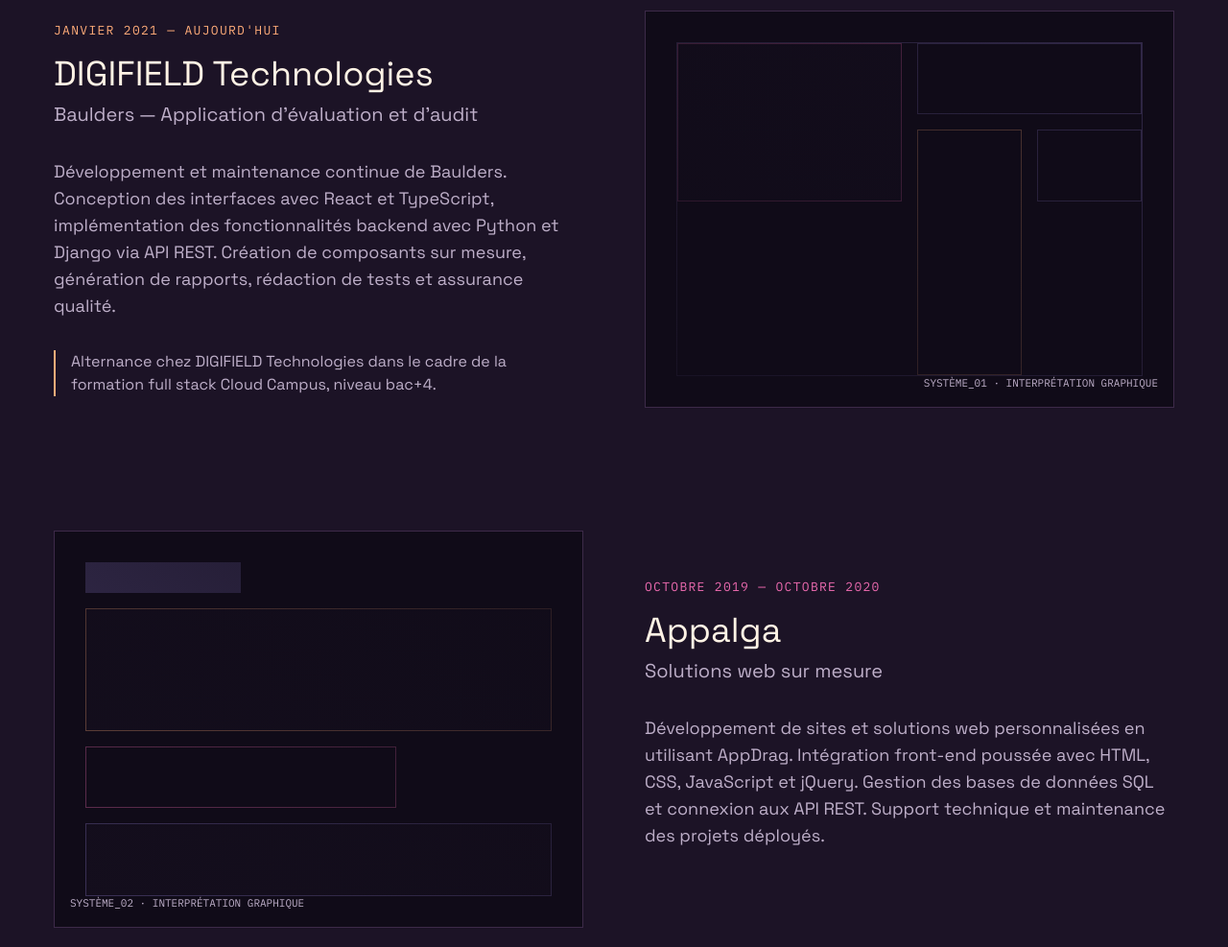
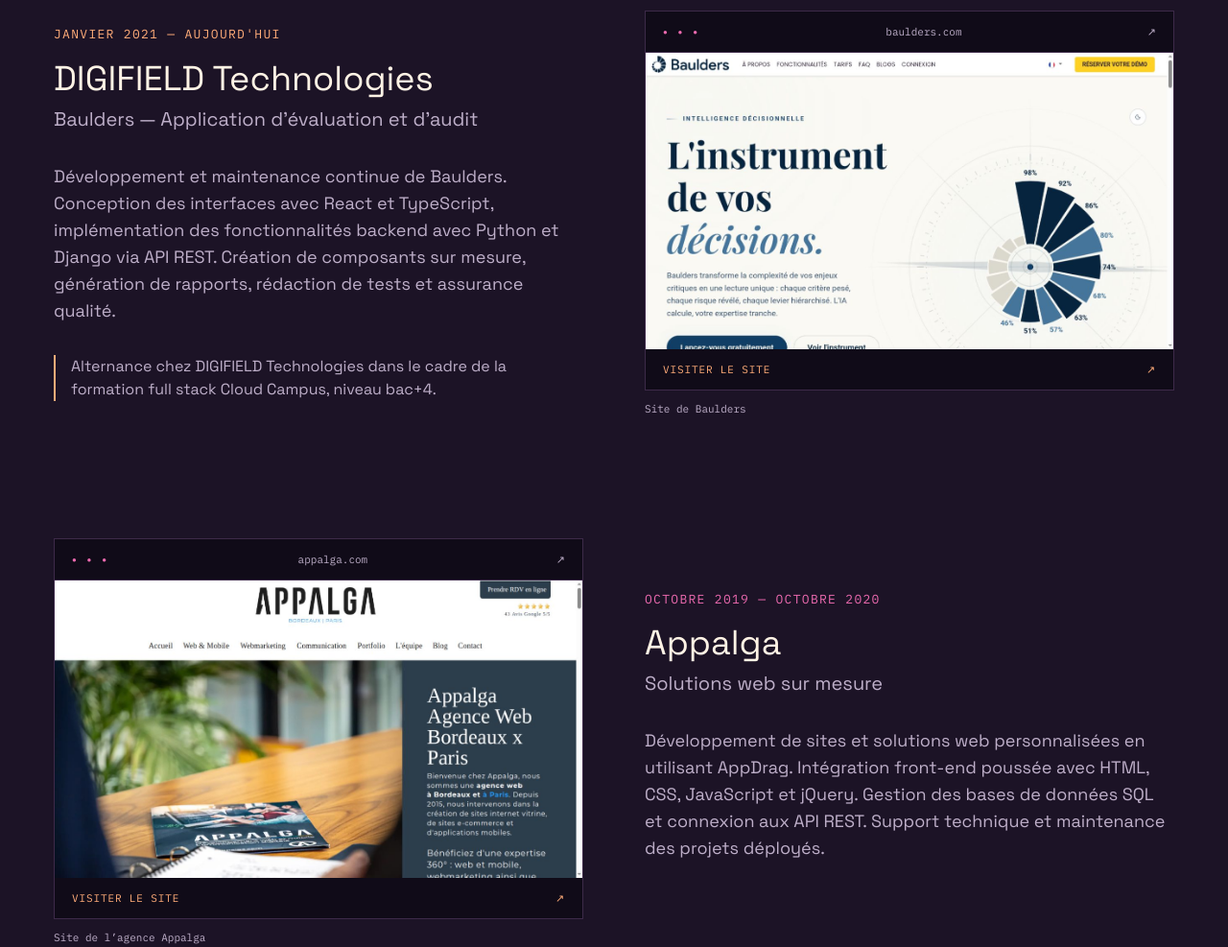
Before and after one commit to hadysane/Portfolio-v2, a website built with Vite: page index.html in a window 1280 px wide. Shown: the part 2220-3207 px from the top of the page at 96% size. Built offline with nearby package versions, Linux system fonts and the light colour scheme; animation ran at ten frames a second.

Commit message:
Add new image: hady-sane.png to the public/images directory

```diff
--- a/index.html
+++ b/index.html
@@ -182,17 +182,14 @@
               <p class="text-base text-secondary border-l-2 border-[var(--color-accent-orange)] pl-4">Alternance chez DIGIFIELD Technologies dans le cadre de la formation full stack Cloud Campus, niveau bac+4.</p>
             </div>
             <div class="lg:col-span-6 order-1 lg:order-2">
-              <!-- Abstract Graphic Artwork instead of screenshot -->
-              <div class="aspect-[4/3] bg-[var(--color-bg)] border border-accent relative overflow-hidden flex items-center justify-center p-8">
-                 <div class="w-full h-full border border-[var(--color-grid)] opacity-30 grid grid-cols-4 grid-rows-4 gap-4">
-                    <div class="col-span-2 row-span-2 border border-[var(--color-accent-magenta)] bg-[var(--color-surface)]"></div>
-                    <div class="col-span-2 row-span-1 border border-[var(--color-grid)]"></div>
-                    <div class="col-span-1 row-span-3 border border-[var(--color-accent-orange)]"></div>
-                    <div class="col-span-1 row-span-1 border border-[var(--color-grid)]"></div>
-                 </div>
-                 <div class="absolute inset-0 bg-gradient-to-tr from-[rgba(16,11,24,0.8)] to-transparent"></div>
-                 <span class="absolute bottom-4 right-4 font-mono text-[11px] text-secondary">SYSTÈME_01 · INTERPRÉTATION GRAPHIQUE</span>
-              </div>
+              <figure class="project-preview">
+                <a href="https://www.baulders.com/fr" target="_blank" rel="noopener noreferrer" aria-label="Visiter le site de baulders (nouvel onglet)">
+                  <div class="project-preview-bar" aria-hidden="true"><span class="project-preview-dots">● ● ●</span><span>baulders.com</span><span>↗</span></div>
+                  <img src="/images/baulders.jpg" width="1265" height="712" loading="lazy" decoding="async" alt="Capture de la page d’accueil du site de baulders">
+                  <div class="project-preview-link"><span>Visiter le site</span><span aria-hidden="true">↗</span></div>
+                </a>
+                <figcaption>Site de Baulders</figcaption>
+              </figure>
             </div>
           </article>
 
@@ -208,17 +205,14 @@
               </p>
             </div>
             <div class="lg:col-span-6 lg:col-start-1 lg:row-start-1 order-1 lg:order-1">
-              <!-- Abstract Graphic Artwork instead of screenshot -->
-              <div class="aspect-[4/3] bg-[var(--color-bg)] border border-accent relative overflow-hidden flex items-center justify-center p-8">
-                 <div class="w-full h-full flex flex-col gap-4 opacity-40">
-                    <div class="h-8 w-1/3 bg-[var(--color-grid)]"></div>
-                    <div class="h-32 w-full border border-[var(--color-accent-orange)] bg-[var(--color-surface)]"></div>
-                    <div class="h-16 w-2/3 border border-[var(--color-accent-magenta)]"></div>
-                    <div class="flex-1 w-full border border-[var(--color-grid)] bg-[var(--color-surface)]"></div>
-                 </div>
-                 <div class="absolute inset-0 bg-gradient-to-bl from-[rgba(16,11,24,0.8)] to-transparent"></div>
-                 <span class="absolute bottom-4 left-4 font-mono text-[11px] text-secondary">SYSTÈME_02 · INTERPRÉTATION GRAPHIQUE</span>
-              </div>
+              <figure class="project-preview">
+                <a href="https://www.appalga.com/" target="_blank" rel="noopener noreferrer" aria-label="Visiter le site de l’agence appalga (nouvel onglet)">
+                  <div class="project-preview-bar" aria-hidden="true"><span class="project-preview-dots">● ● ●</span><span>appalga.com</span><span>↗</span></div>
+                  <img src="/images/appalga.jpg" width="1265" height="712" loading="lazy" decoding="async" alt="Capture de la page d’accueil du site de l’agence appalga">
+                  <div class="project-preview-link"><span>Visiter le site</span><span aria-hidden="true">↗</span></div>
+                </a>
+                <figcaption>Site de l’agence Appalga</figcaption>
+              </figure>
             </div>
           </article>
 
@@ -231,13 +225,10 @@
           <div class="lg:col-span-5">
             <span class="font-mono text-[13px] text-secondary tracking-widest uppercase block mb-4">03.</span>
             <h2 class="text-4xl lg:text-6xl tracking-tight font-medium mb-8">À propos</h2>
-            <div class="aspect-square bg-[var(--color-surface)] border border-accent relative overflow-hidden p-8">
-              <!-- Abstract Portrait Placeholder -->
-              <div class="w-full h-full rounded-full border border-[var(--color-grid)] opacity-20"></div>
-              <div class="absolute inset-16 rounded-full border border-[var(--color-accent-orange)] opacity-40"></div>
-              <div class="absolute inset-32 rounded-full bg-[var(--color-accent-magenta)] blur-[100px] opacity-20"></div>
-              <div class="absolute bottom-8 left-8 right-8 text-center font-mono text-[11px] text-secondary uppercase tracking-widest">Développeuse Web</div>
-            </div>
+            <figure class="portrait-frame">
+              <img src="/images/hady-sane.png" width="1254" height="1254" loading="lazy" decoding="async" alt="Portrait de Hady Sané">
+              <figcaption><span>Hady Sané</span><span>Développeuse web</span></figcaption>
+            </figure>
           </div>
           <div class="lg:col-span-6 lg:col-start-7 flex flex-col justify-center">
             <div class="prose prose-invert prose-lg max-w-none text-secondary">
--- a/src/styles.css
+++ b/src/styles.css
@@ -245,6 +245,19 @@ section { scroll-margin-top: 96px; }
 main section p { line-height: 1.75; }
 main section h3 { line-height: 1.25; text-wrap: balance; }
 main section article { min-width: 0; }
+.portrait-frame { width: 100%; max-width: 320px; margin: 0; padding: 10px; border: 1px solid var(--color-border); background: var(--color-surface); }
+.portrait-frame img { display: block; width: 100%; height: auto; aspect-ratio: 1; object-fit: cover; }
+.portrait-frame figcaption { display: flex; flex-wrap: wrap; justify-content: space-between; gap: 8px 16px; padding: 18px 8px 8px; font: 10px 'IBM Plex Mono', monospace; text-transform: uppercase; letter-spacing: .08em; color: var(--color-text-secondary); }
+.portrait-frame figcaption span:first-child { color: var(--color-accent-orange); }
+.project-preview { margin: 0; }
+.project-preview > a { display: block; overflow: hidden; border: 1px solid var(--color-border); background: var(--color-bg); transition: border-color .2s; }
+.project-preview > a:hover { border-color: var(--color-accent-orange); }
+.project-preview-bar, .project-preview-link { display: flex; align-items: center; justify-content: space-between; gap: 12px; padding: 14px 18px; font: 11px 'IBM Plex Mono', monospace; }
+.project-preview-bar { color: var(--color-text-secondary); border-bottom: 1px solid var(--color-border); }
+.project-preview-dots { font-size: 8px; letter-spacing: 3px; color: var(--color-accent-magenta); }
+.project-preview img { display: block; width: 100%; height: auto; }
+.project-preview-link { color: var(--color-accent-orange); text-transform: uppercase; letter-spacing: .08em; }
+.project-preview figcaption { margin-top: 12px; color: var(--color-text-secondary); font: 11px 'IBM Plex Mono', monospace; }
 #contact h2 { text-wrap: balance; }
 #contact a { font-size: 13px; padding: 22px 30px; }
 #contact { background: radial-gradient(ellipse at 50% 105%, #3d1a3e55, transparent 65%); }
```
Also changed, not shown: README.md, public/images/appalga.jpg (added), public/images/baulders.jpg (added), public/images/hady-sane.jpeg (added), 1 other file.
